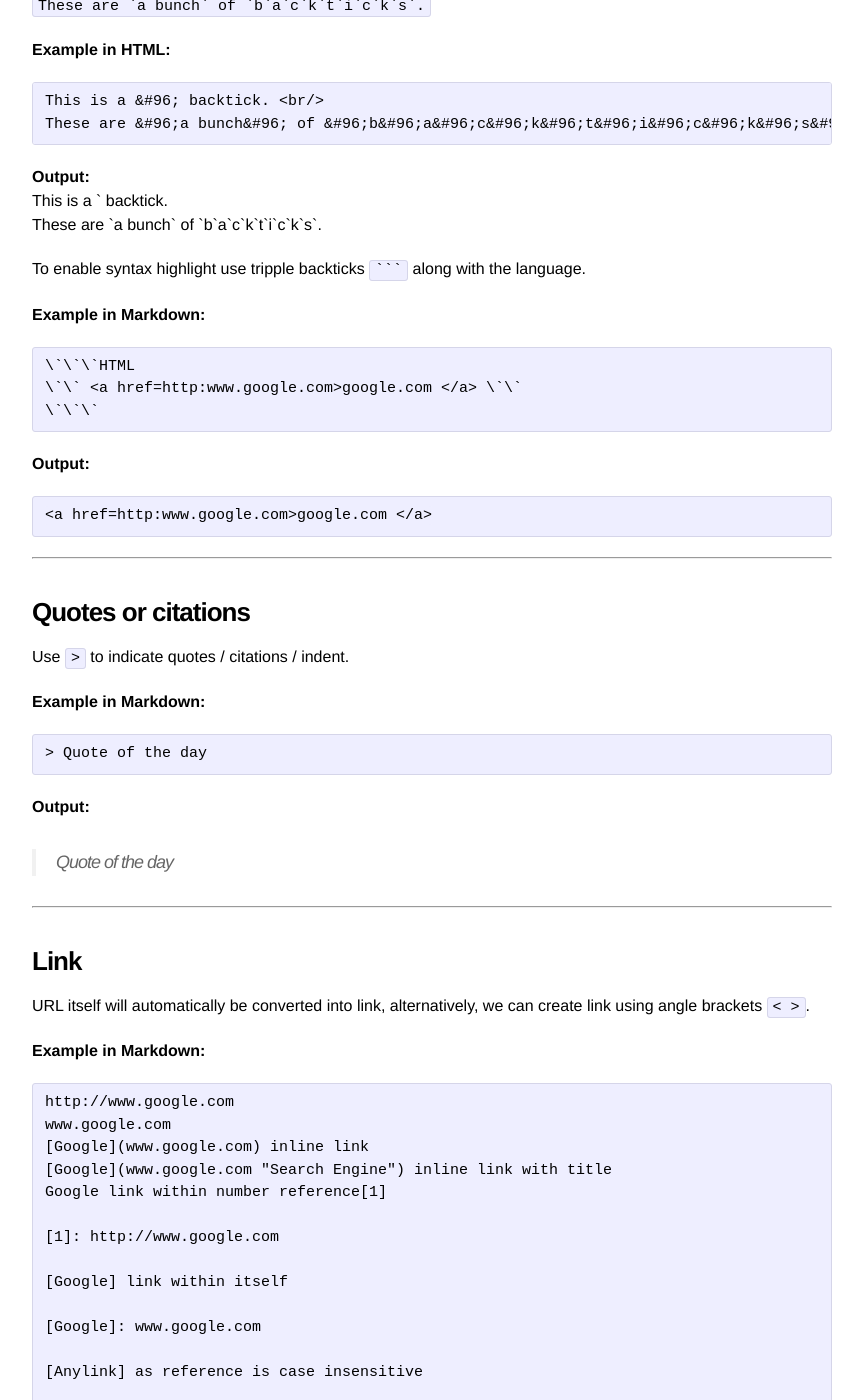
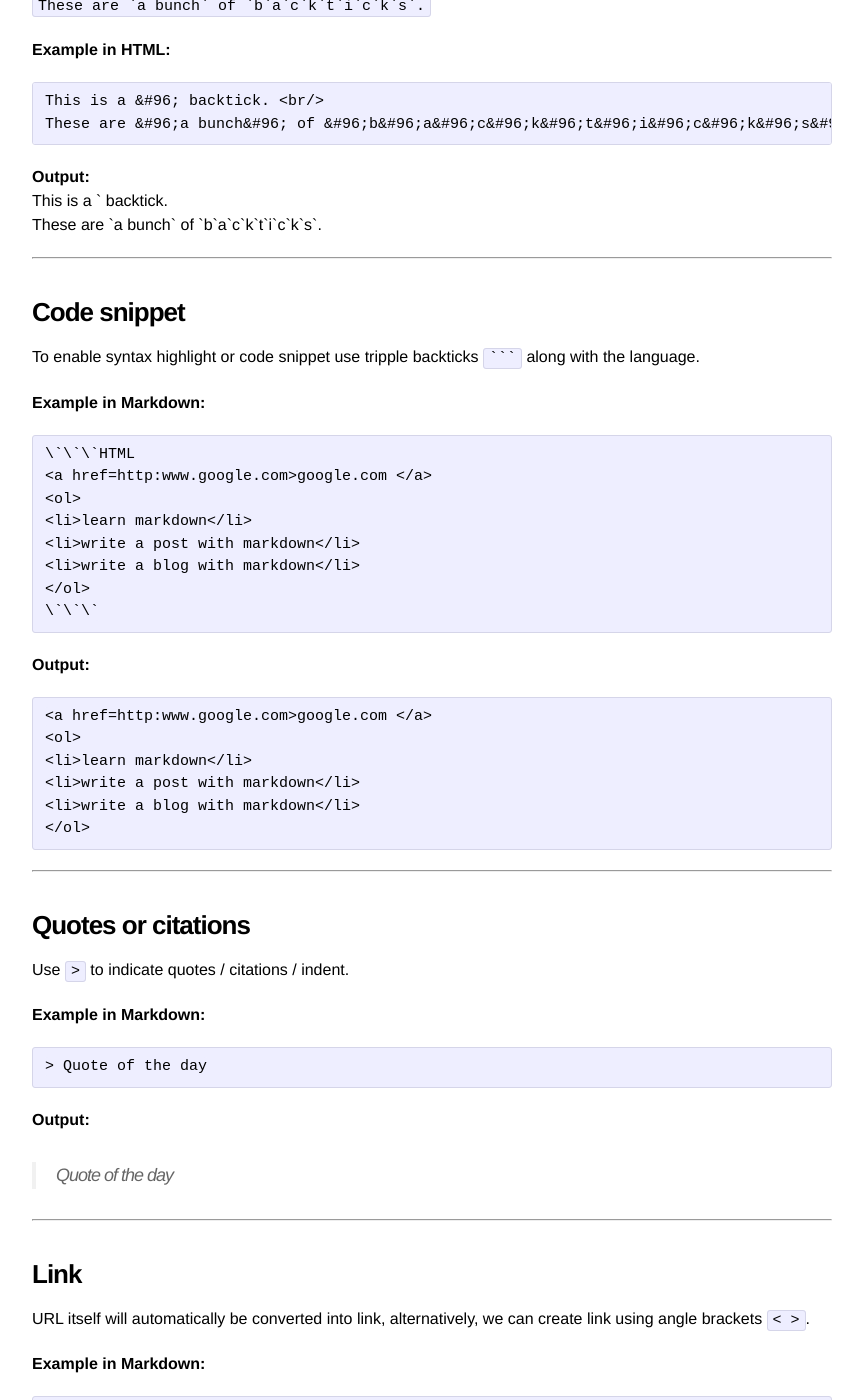
Before and after one commit to irvinleegc/irvinleegc.github.io, a Jekyll site: the page built from _posts/2017-01-09-Markdown-Syntax.md, in a window 1280 px wide and 1400 px high, scrolled down 4953 px. Shown: the whole window, without its empty margins (208-1071 px from the left). Built offline with Jekyll 4.4.1, drawn with Linux system fonts in a browser that asks for light colours.

Commit message:
Update 2017-01-09-Markdown-Syntax.md

````diff
--- a/_posts/2017-01-09-Markdown-Syntax.md
+++ b/_posts/2017-01-09-Markdown-Syntax.md
@@ -207,17 +207,30 @@ This is a &#96; backtick. <br/>
 These are &#96;a bunch&#96; of &#96;b&#96;a&#96;c&#96;k&#96;t&#96;i&#96;c&#96;k&#96;s&#96;.
 
 
-To enable syntax highlight use tripple backticks <code>```</code> along with the language.
+-------------------
+
+### **Code snippet**
+To enable syntax highlight or code snippet use tripple backticks <code>```</code> along with the language.
 
 **Example in Markdown:**
 ```Markdown
 \`\`\`HTML
-\`\` <a href=http:www.google.com>google.com </a> \`\`
+<a href=http:www.google.com>google.com </a>
+<ol>
+<li>learn markdown</li>
+<li>write a post with markdown</li>
+<li>write a blog with markdown</li>
+</ol>
 \`\`\`
 ```
 **Output:**
 ```HTML
 <a href=http:www.google.com>google.com </a>
+<ol>
+<li>learn markdown</li>
+<li>write a post with markdown</li>
+<li>write a blog with markdown</li>
+</ol>
 ```
 
 -------------------
````
